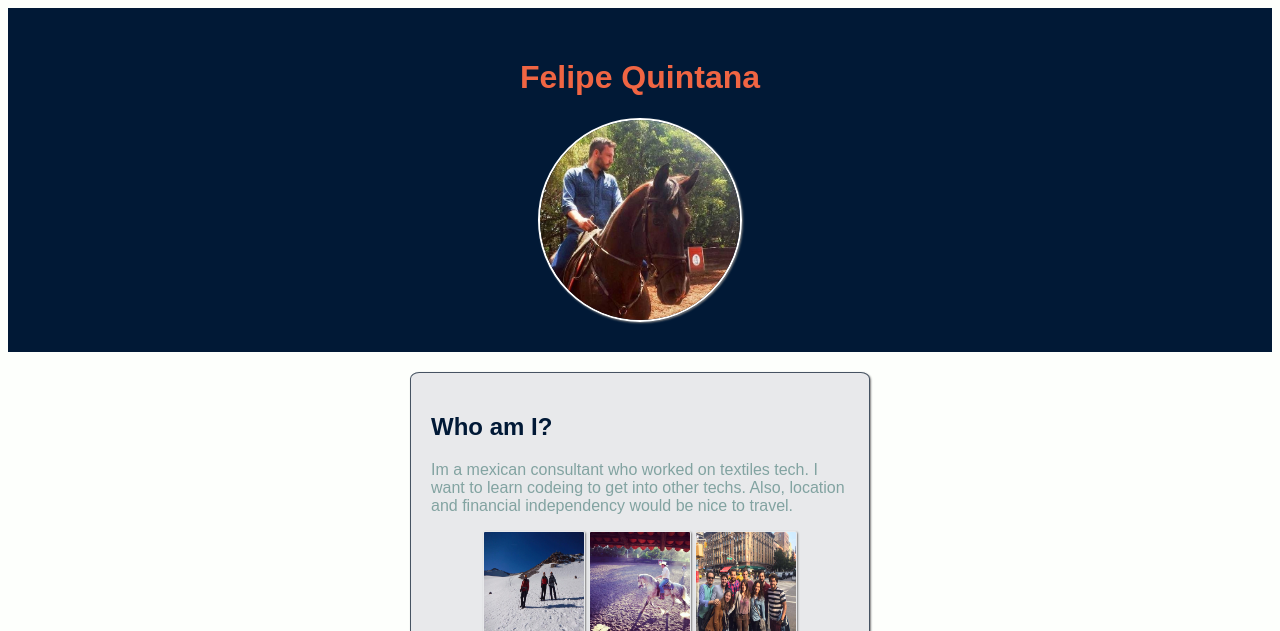
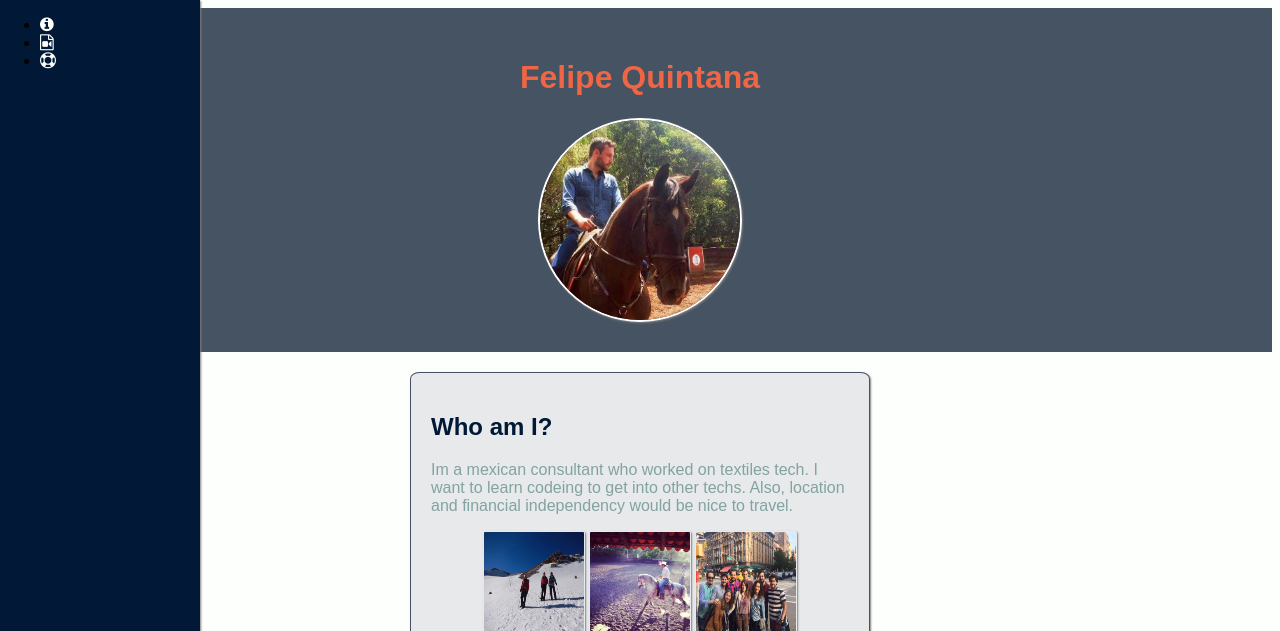
Before and after one commit to FelipeQV/profile, a plain HTML site: page index.html in a window 1280 px wide. Shown: the top 631 px of the page. Drawn offline with Linux system fonts and the light colour scheme.

Commit message:
my profile page

```diff
--- a/index.html
+++ b/index.html
@@ -1,29 +1,44 @@
 <html>
   <head>
     <meta charset="utf-8">
-  <title>FQV</title>
+    <title>Basic info</title>
 
     <!-- Google fonts -->
-  <link rel="stylesheet" href="https://fonts.googleapis.com/css?family=Open+Sans:400,300,700|Montserrat:400,700">
+    <link rel="stylesheet" href="http://fonts.googleapis.com/css?family=Open+Sans:400,300,700|Montserrat:400,700">
 
     <!-- Fontawesome -->
-  <link href="https://maxcdn.bootstrapcdn.com/font-awesome/4.2.0/css/font-awesome.min.css" rel="stylesheet">
+    <link href="http://maxcdn.bootstrapcdn.com/font-awesome/4.2.0/css/font-awesome.min.css" rel="stylesheet">
 
     <!-- Your style -->
     <link rel="stylesheet" href="style.css">
   </head>
   <body>
     <div id="sidebar">
-
+      <ul>
+        <li>
+          <a href="#summary">
+            <i class="fa fa-info-circle"></i>
+          </a>
+        </li>
+        <li>
+          <a href="#favorite-movies">
+            <i class="fa fa-file-video-o"></i>
+          </a>
+        </li>
+        <li>
+          <a href="#footer">
+            <i class="fa fa-life-ring"></i>
+          </a>
+        </li>
+      </ul>
     </div>
-
-
-<div id="page-content">
-
+    <div id="content">
+      <!-- your page content here -->
  <div  class="profile">
     <h1>Felipe Quintana</h1>
     <img id="ppic" src="images/ppic.jpg", alt="Profile Pic", height="200px" width="200px">
   </div>
+
   <div class="container">
 
 
--- a/style.css
+++ b/style.css
@@ -41,7 +41,8 @@
   width: all;
   margin: 0 auto;
   text-align: center;
-  background: #011936;
+  background-color: #465362;
+
   padding: 30px;
 }
 
@@ -91,3 +92,26 @@
       margin: 2px;
     }
     .list-lines p {margin: 3px;}
+
+
+    #sidebar {
+  position: fixed;
+  width: 200px;
+  left: 0;
+  top: 0;
+  bottom: 0;
+  background-color: #011936;
+  box-shadow: 1px 1px 2px gray;
+
+    }
+
+  #sidebar i {
+    color: #FDFFFC;
+    size: 250px;
+    }
+
+
+}
+#page-content {
+  margin-left: 300px;
+}
```
Also changed, not shown: 1 other file. Lines whose indentation alone changed are shown as unchanged.
